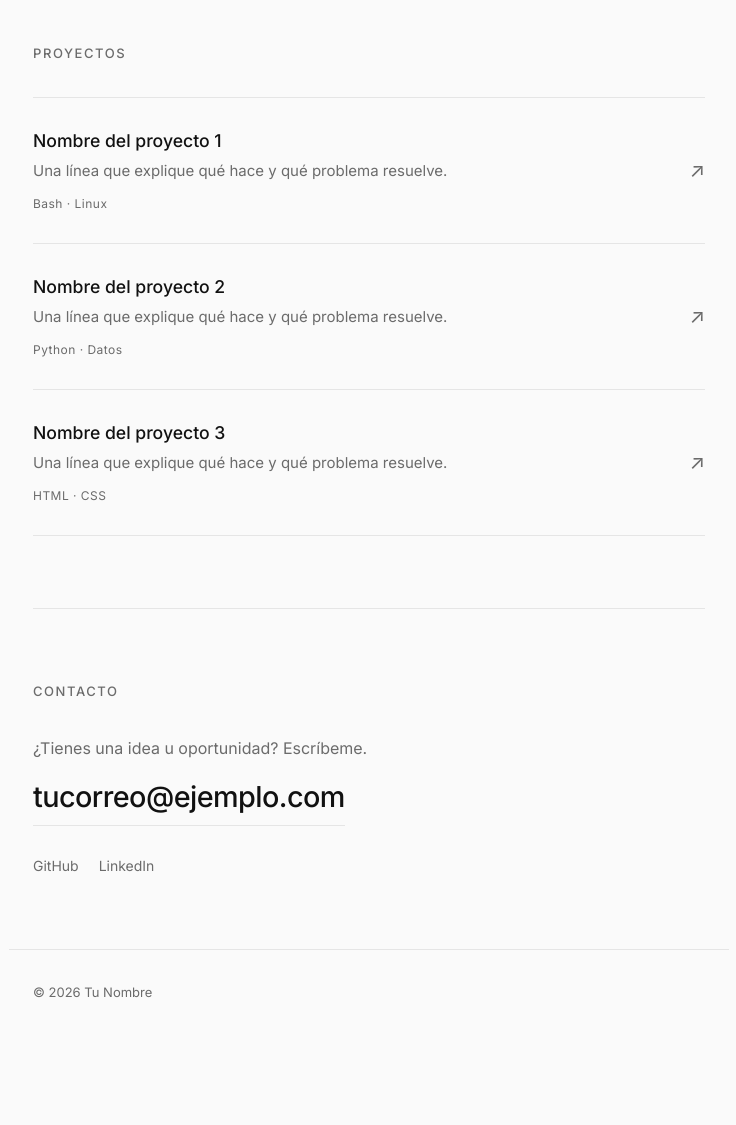
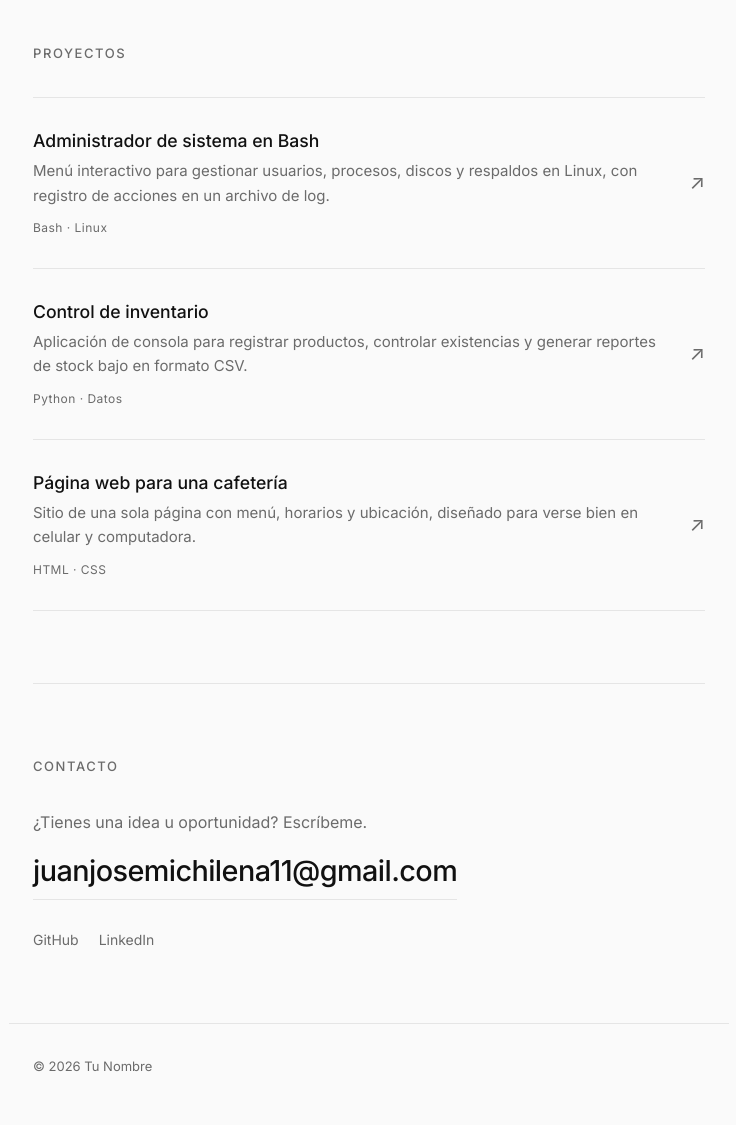
Before and after one commit to michijuan006/michi.github.io, a plain HTML site: page index.html in a window 1280 px wide. Shown: the part 960-2085 px from the top of the page, without its empty margins (271-1007 px from the left). Before the commit the page ends 2011 px from the top, so only its background shows below. Drawn offline with Linux system fonts and the light colour scheme.

Commit message:
Change portfolio name and project details
Updated the portfolio to reflect the correct name and projects.

```diff
--- a/index.html
+++ b/index.html
@@ -3,7 +3,7 @@
 <head>
   <meta charset="UTF-8">
   <meta name="viewport" content="width=device-width, initial-scale=1.0">
-  <title>Tu Nombre — Portafolio</title>
+  <title>Juan Michilena — Portafolio</title>
   <meta name="description" content="Portafolio de Tu Nombre. Proyectos, experiencia y contacto.">
   <link rel="preconnect" href="https://fonts.googleapis.com">
   <link rel="preconnect" href="https://fonts.gstatic.com" crossorigin>
@@ -13,7 +13,7 @@
 <body>
 
   <header class="nav">
-    <a href="#inicio" class="logo">Tu Nombre</a>
+    <a href="#inicio" class="logo">Juan Michilena</a>
     <nav>
       <a href="#sobre-mi">Sobre mí</a>
       <a href="#proyectos">Proyectos</a>
@@ -25,8 +25,8 @@
 
     <section id="inicio" class="hero">
       <p class="eyebrow">Hola, soy</p>
-      <h1>Tu Nombre.</h1>
-      <p class="lead">Estudiante de [tu carrera] interesado en [tu área]. Construyo cosas simples, claras y que funcionan.</p>
+      <h1>Juan.</h1>
+      <p class="lead">Estudiante de ingeniería en computación interesado en base de datos. Construyo cosas simples, claras y que funcionan.</p>
       <div class="actions">
         <a class="btn" href="#proyectos">Ver proyectos</a>
         <a class="btn btn-ghost" href="#contacto">Contáctame</a>
@@ -54,8 +54,8 @@
         <li>
           <a href="https://github.com/tu-usuario/proyecto-1" target="_blank" rel="noopener">
             <div>
-              <h3>Nombre del proyecto 1</h3>
-              <p>Una línea que explique qué hace y qué problema resuelve.</p>
+              <h3>Administrador de sistema en Bash</h3>
+              <p>Menú interactivo para gestionar usuarios, procesos, discos y respaldos en Linux, con registro de acciones en un archivo de log.</p>
               <span class="tags">Bash · Linux</span>
             </div>
             <span class="arrow" aria-hidden="true">↗</span>
@@ -65,8 +65,8 @@
         <li>
           <a href="https://github.com/tu-usuario/proyecto-2" target="_blank" rel="noopener">
             <div>
-              <h3>Nombre del proyecto 2</h3>
-              <p>Una línea que explique qué hace y qué problema resuelve.</p>
+              <h3>Control de inventario</h3>
+              <p>Aplicación de consola para registrar productos, controlar existencias y generar reportes de stock bajo en formato CSV.</p>
               <span class="tags">Python · Datos</span>
             </div>
             <span class="arrow" aria-hidden="true">↗</span>
@@ -76,8 +76,8 @@
         <li>
           <a href="https://github.com/tu-usuario/proyecto-3" target="_blank" rel="noopener">
             <div>
-              <h3>Nombre del proyecto 3</h3>
-              <p>Una línea que explique qué hace y qué problema resuelve.</p>
+              <h3>Página web para una cafetería</h3>
+              <p>Sitio de una sola página con menú, horarios y ubicación, diseñado para verse bien en celular y computadora.</p>
               <span class="tags">HTML · CSS</span>
             </div>
             <span class="arrow" aria-hidden="true">↗</span>
@@ -90,9 +90,9 @@
     <section id="contacto">
       <h2>Contacto</h2>
       <p>¿Tienes una idea u oportunidad? Escríbeme.</p>
-      <a class="email" href="mailto:tucorreo@ejemplo.com">tucorreo@ejemplo.com</a>
+      <a class="email" href="mailto:tucorreo@ejemplo.com">juanjosemichilena11@gmail.com</a>
       <div class="links">
-        <a href="https://github.com/tu-usuario" target="_blank" rel="noopener">GitHub</a>
+        <a href="https://github.com/m1ch11106" target="_blank" rel="noopener">GitHub</a>
         <a href="https://www.linkedin.com/in/tu-usuario" target="_blank" rel="noopener">LinkedIn</a>
       </div>
     </section>
```
